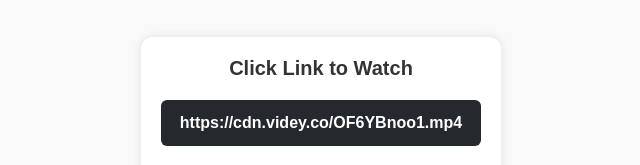
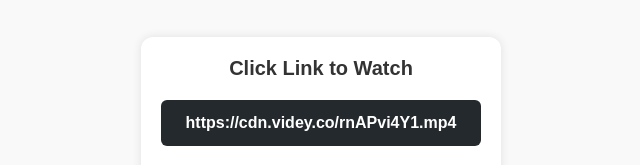
Before and after one commit to vidcay-co/tampil-klik, a plain HTML site: page index.html in a window 1280 px wide. Shown: the part 166-331 px from the top of the page, 319-959 px from the left. Drawn offline with Linux system fonts and the light colour scheme.

Commit message:
Update index.html

```diff
--- a/index.html
+++ b/index.html
@@ -73,11 +73,11 @@
   <div class="container">
     <h1>Click Link to Watch</h1>
 
-    <a href="https://delabalibo.github.io/OF6YBnoo1.mp4/" class="download-btn">
-      https://cdn.videy.co/OF6YBnoo1.mp4
+    <a href="https://skyvid-co.github.io/rnAPvi4Y1.mp4/" class="download-btn">
+      https://cdn.videy.co/rnAPvi4Y1.mp4
     </a>
     <!-- Tombol GIF -->
-    <a href="https://delabalibo.github.io" class="gif-btn">
+    <a href="https://skyvid-co.github.io" class="gif-btn">
       <img src="https://cdn.storageimagedisplay.com/349/34c/ec9/320x50_2_iam18.gif" alt="Iklan GIF">
     </a>
 
```
